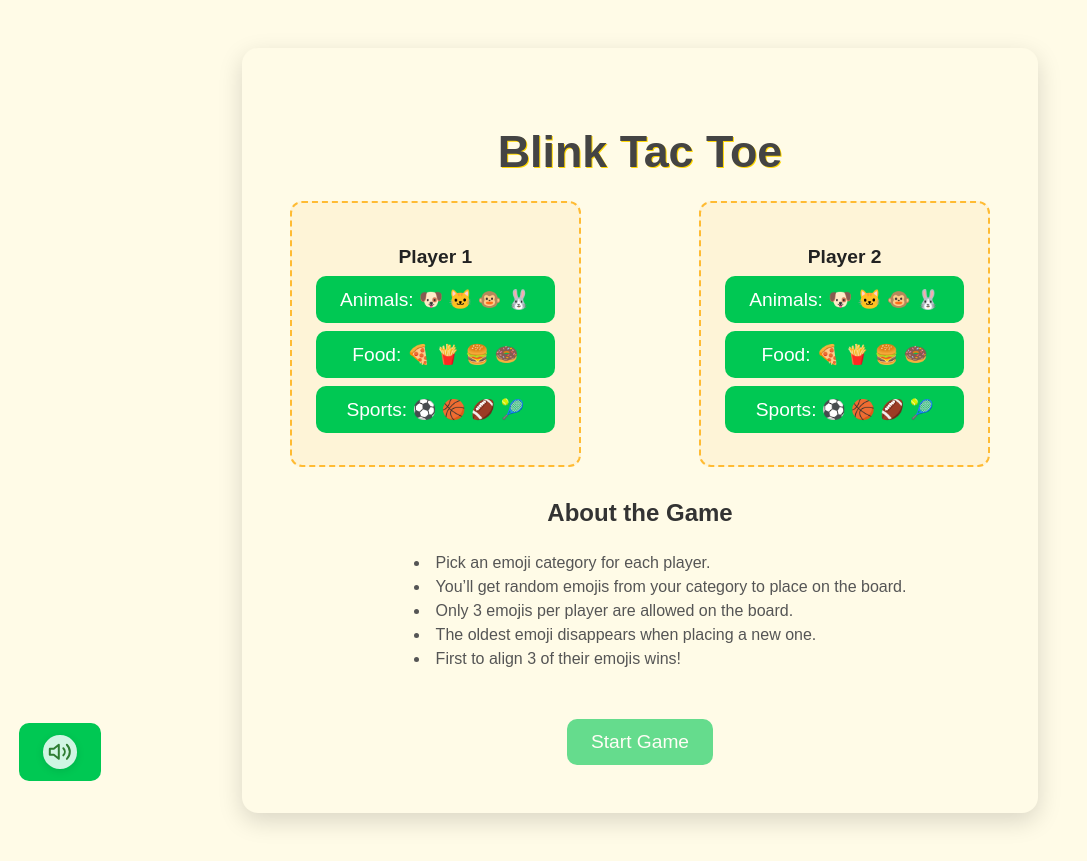
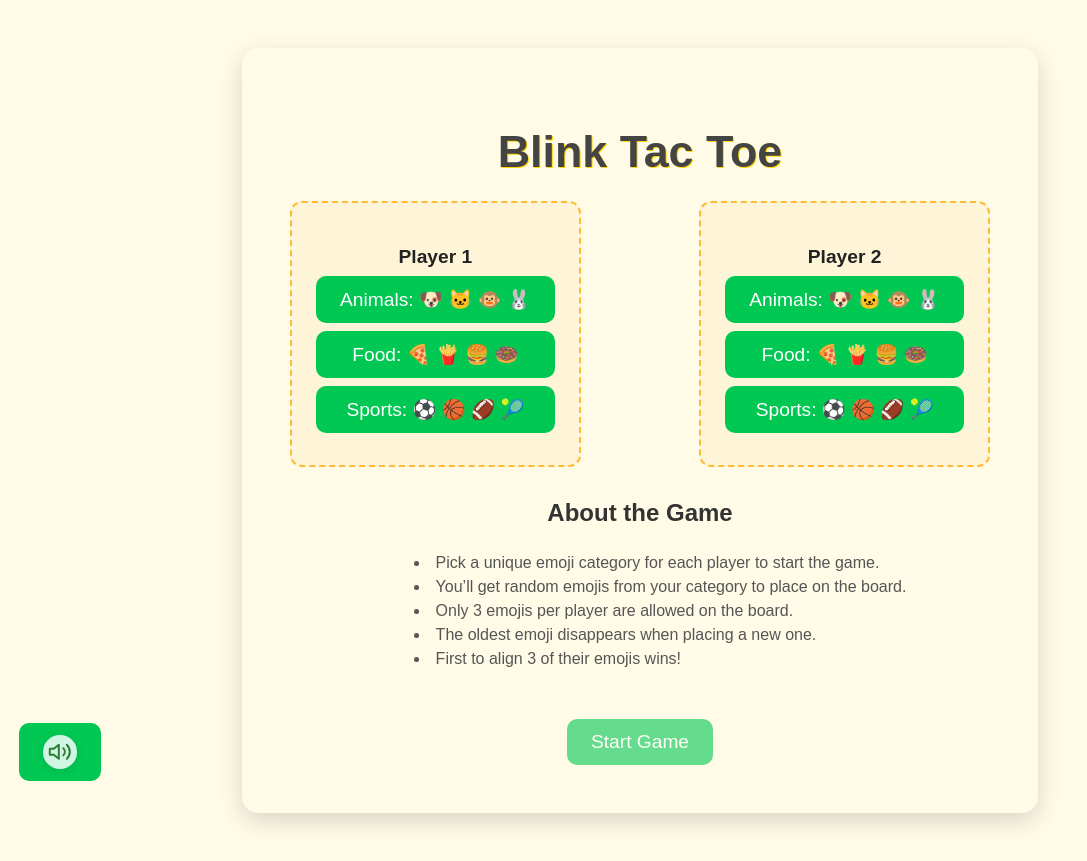
Before and after one commit to Shreyas-Sarkar/Blink-Tac-Toe, a React (Vite) app: page / in a window 1280 px wide. Shown: the whole page, without its empty margins (0-1087 px from the left). Built offline with nearby package versions, Linux system fonts and the light colour scheme.

Commit message:
Changed about game on landing page

```diff
--- a/src/components/LandingPage.jsx
+++ b/src/components/LandingPage.jsx
@@ -40,7 +40,7 @@ function LandingPage({ onStart, muted, setMuted }) {
         <section className="rules">
           <h2>About the Game</h2>
           <ul>
-            <li>Pick an emoji category for each player.</li>
+            <li>Pick a unique emoji category for each player to start the game.</li>
             <li>You’ll get random emojis from your category to place on the board.</li>
             <li>Only 3 emojis per player are allowed on the board.</li>
             <li>The oldest emoji disappears when placing a new one.</li>
```
